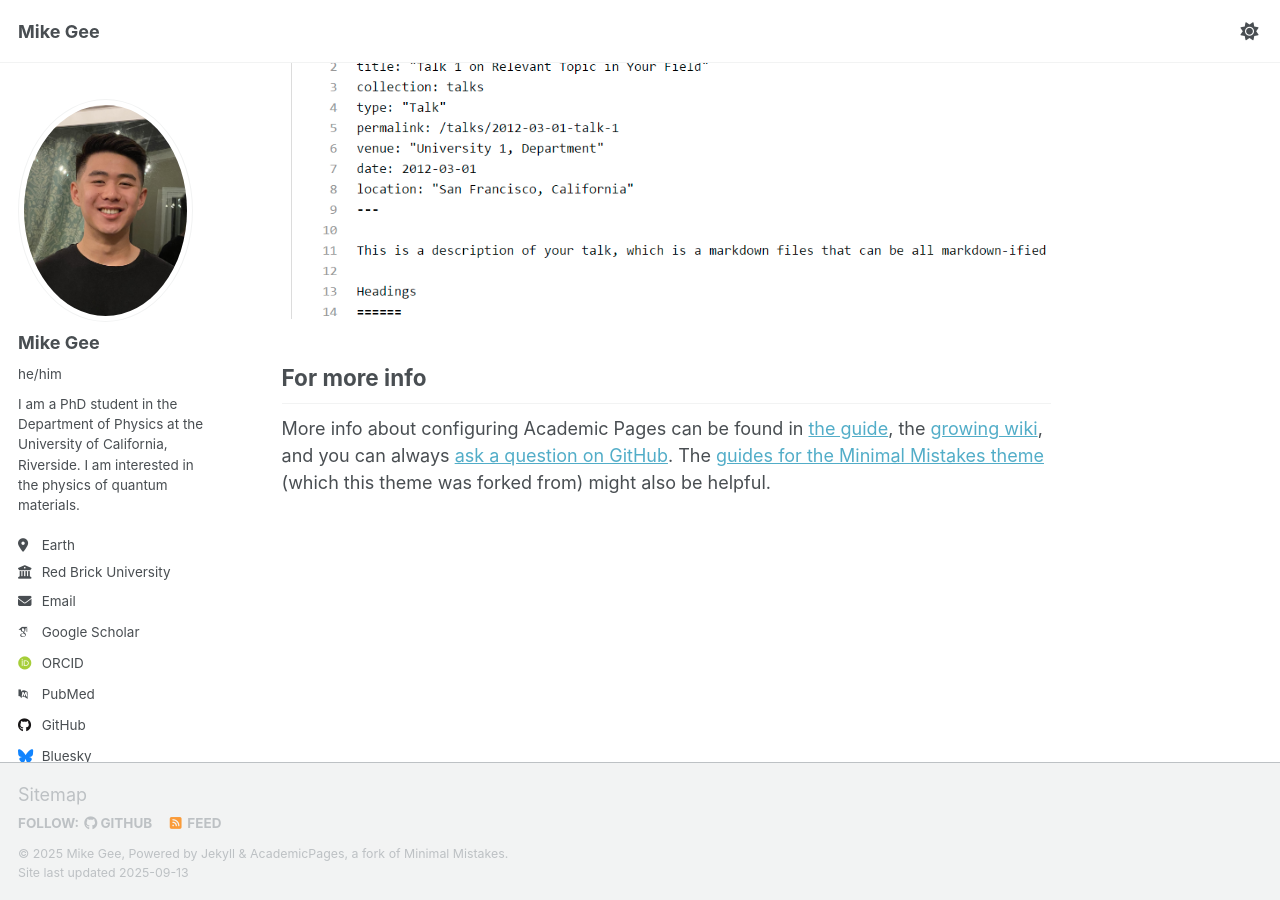
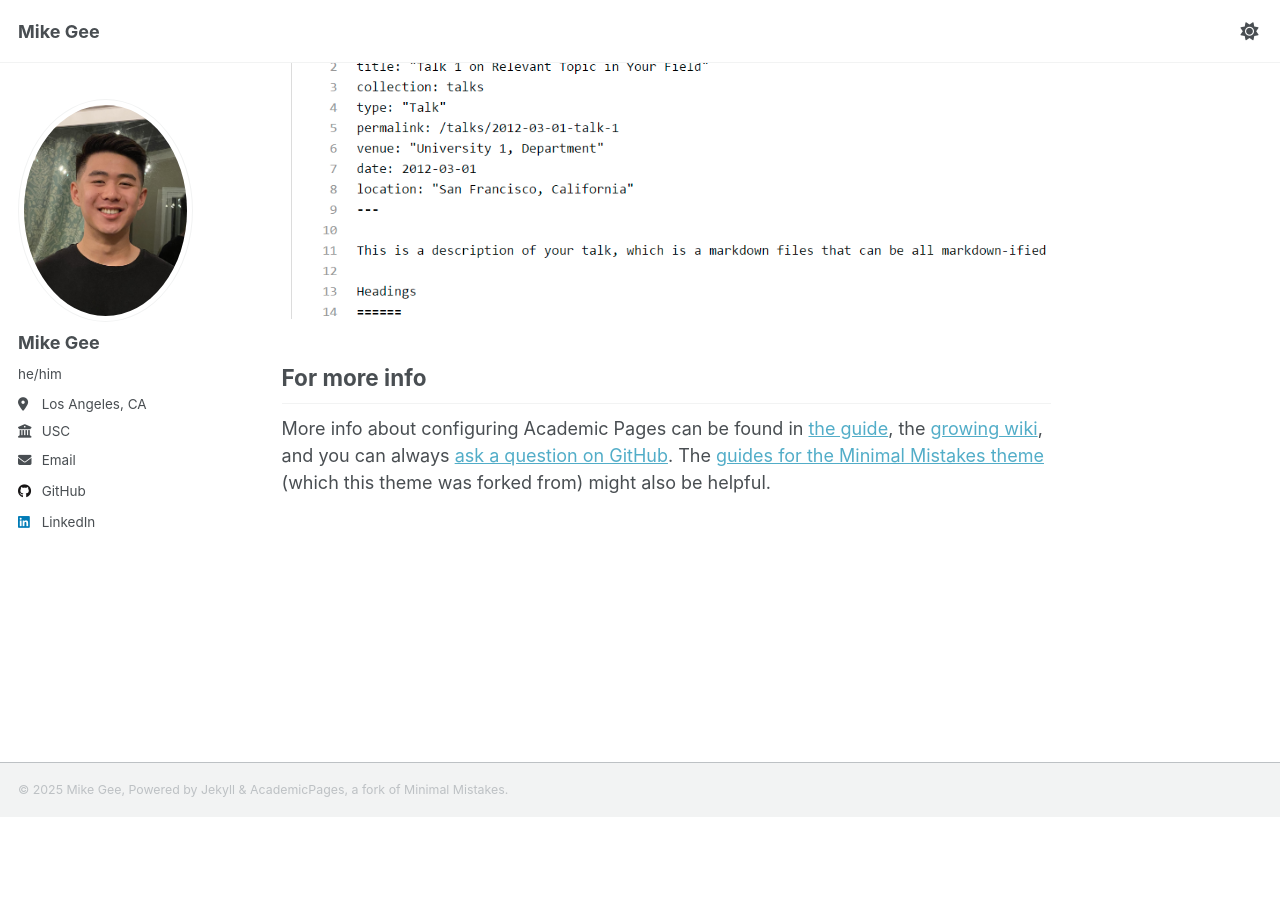
Before and after one commit to mpg05883/mpg05883.github.io, a Jekyll site: the page built from _pages/about.md, in a window 1280 px wide and 900 px high, scrolled down 2880 px. Built offline with Jekyll 4.4.1, drawn with Linux system fonts in a browser that asks for light colours; some web fonts are replaced; a script that is not in the unit is left out; after the commit the page ends 3698 px from its top, so only the background shows below that.

Commit message:
Removed default socials and 'last updated' text

```diff
--- a/_config.yml
+++ b/_config.yml
@@ -25,21 +25,20 @@ author:
   avatar: "casual_profile_picture.jpg"
   name: "Mike Gee"
   pronouns: "he/him"
-  bio: "I am a PhD student in the Department of Physics at the University of California, Riverside. I am interested in the physics of quantum materials."
-  location: "Earth"
-  employer: "Red Brick University"
+  location: "Los Angeles, CA"
+  employer: "USC"
   uri: # URL
-  email: "none@example.org"
+  email: "mpgee@usc.edu"
 
   # Academic websites
   academia: # URL
   arxiv: # URL - Update with the correct link to your profile
-  googlescholar: "https://scholar.google.com/citations?user=PS_CX0AAAAAJ"
+  # googlescholar: "https://scholar.google.com/citations?user=PS_CX0AAAAAJ"
   inspire-hep: # URL
   impactstory: # URL
-  orcid: "http://orcid.org/yourorcidurl"
+  # orcid: "http://orcid.org/yourorcidurl"
   semantic: # URL
-  pubmed: "https://www.ncbi.nlm.nih.gov/pubmed/?term=john+snow"
+  # pubmed: "https://www.ncbi.nlm.nih.gov/pubmed/?term=john+snow"
   researchgate: # URL
   scopus: # URL
 
@@ -47,13 +46,13 @@ author:
   bitbucket: # Username - Update with your username on the site
   codepen: # Username
   dribbble: # Username
-  github: "academicpages"
+  github: "mpg05883"
   kaggle: # Username
   stackoverflow: # User number or user number and name (i.e., use "1" or "1/jeff-atwood")
 
   # Social media
   artstation: # Username
-  bluesky: "bsky.app" # Replace this with you Bluesky username
+  # bluesky: "bsky.app" # Replace this with you Bluesky username
   facebook: # Username
   flickr: # Username
   foursquare: # Username
@@ -62,7 +61,7 @@ author:
   keybase: # Username
   instagram: # Username
   lastfm: # Username
-  linkedin: # Username
+  linkedin: mike-gee-583ab5225
   mastodon: # URL
   medium: # URL
   pinterest: # Username
--- a/_includes/footer.html
+++ b/_includes/footer.html
@@ -1,25 +1,9 @@
 {% include base_path %}
 
-{% if site.author.github or site.author.bitbucket or site.atom_feed.hide != true %}
-<div class="page__footer-follow">
-  <ul class="social-icons">
-    {% if site.data.ui-text[site.locale].follow_label %}
-      <li><strong>{{ site.data.ui-text[site.locale].follow_label }}</strong></li>
-    {% endif %}
-    {% if site.author.github %}
-      <li><a href="http://github.com/{{ site.author.github }}"><i class="fab fa-github" aria-hidden="true"></i> GitHub</a></li>
-    {% endif %}
-    {% if site.author.bitbucket %}
-      <li><a href="http://bitbucket.org/{{ site.author.bitbucket }}"><i class="fab fa-bitbucket" aria-hidden="true"></i> Bitbucket</a></li>
-    {% endif %}
-    {% if site.atom_feed.hide != true %}
-    <li><a href="{% if site.atom_feed.path %}{{ site.atom_feed.path }}{% else %}{{ base_path }}/feed.xml{% endif %}"><i class="fa fa-fw fa-rss-square" aria-hidden="true"></i> {{ site.data.ui-text[site.locale].feed_label | default: "Feed" }}</a></li>
-    {% endif %}
-  </ul>
-</div>
-{% endif %}
+{% comment %}
+FOLLOW section removed - was showing GitHub and Feed links
+{% endcomment %}
 
 <div class="page__footer-copyright">
-  &copy; {{ site.time | date: '%Y' }} {{ site.name | default: site.title }}, {{ site.data.ui-text[site.locale].powered_by | default: "Powered by" }} <a href="http://jekyllrb.com" rel="nofollow">Jekyll</a> &amp; <a href="https://github.com/academicpages/academicpages.github.io">AcademicPages</a>, a fork of <a href="https://mademistakes.com/work/minimal-mistakes-jekyll-theme/" rel="nofollow">Minimal Mistakes</a>.<br />
-  Site last updated {{ "now" | date: '%Y-%m-%d' }}
+  &copy; {{ site.time | date: '%Y' }} {{ site.name | default: site.title }}, {{ site.data.ui-text[site.locale].powered_by | default: "Powered by" }} <a href="http://jekyllrb.com" rel="nofollow">Jekyll</a> &amp; <a href="https://github.com/academicpages/academicpages.github.io">AcademicPages</a>, a fork of <a href="https://mademistakes.com/work/minimal-mistakes-jekyll-theme/" rel="nofollow">Minimal Mistakes</a>.
 </div>
--- a/_includes/footer/custom.html
+++ b/_includes/footer/custom.html
@@ -1,6 +1,4 @@
 <!-- start custom footer snippets -->
-
-<a href="/sitemap/">Sitemap</a>
 
 <!-- Support for MatJax -->
 <script defer src="https://cdnjs.cloudflare.com/polyfill/v3/polyfill.min.js?features=es6"></script>
```
